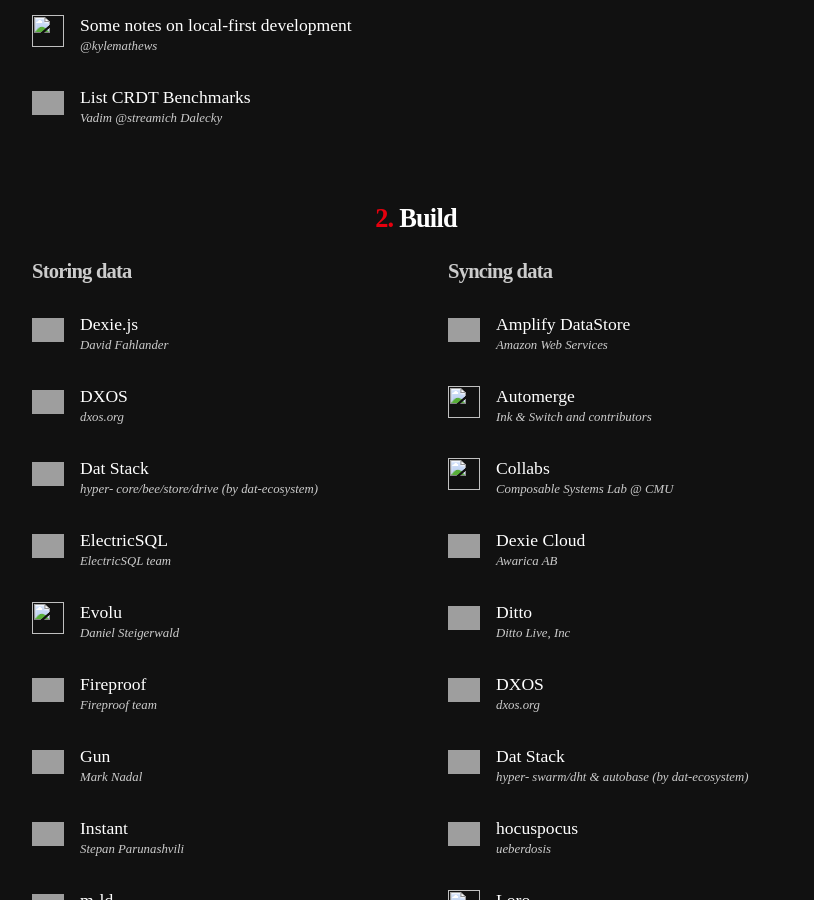
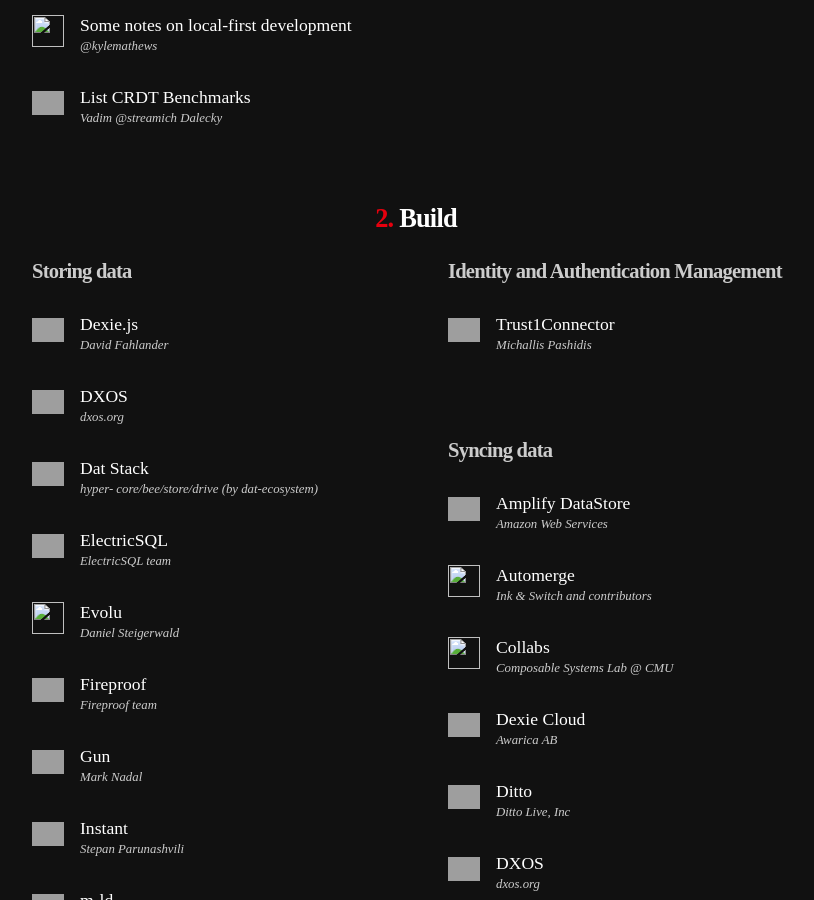
Before and after one commit to mylofi/localfirstweb.dev, a Jekyll site: the page built from index.html, in a window 1280 px wide and 900 px high, scrolled down 1603 px. Shown: the whole window, without its empty margins (224-1038 px from the left). Built offline with Jekyll 4.4.1, drawn with Linux system fonts in a browser that asks for light colours; some web fonts are replaced; grey boxes are pictures that could not be loaded.

Commit message:
Add Trust1Connector local IDP
Trust1Connector is a middleware for smart-card communcation, mobile wallets and verifiable claims, running local-first. The local-first vision was already enforced at the start of the product in 2014. The cloud is used for synchronization and connectivity is optional.

```diff
--- a/_data/content.json
+++ b/_data/content.json
@@ -250,6 +250,17 @@
             "author": "Radek Pietruszewski / Nozbe",
             "url": "https://watermelondb.dev",
             "icon": "https://raw.githubusercontent.com/Nozbe/WatermelonDB/master/assets/icon128x128.png"
+          }
+        ]
+      },
+      {
+        "title": "Identity and Authentication Management",
+        "items": [
+          {
+            "title": "Trust1Connector",
+            "author": "Michallis Pashidis",
+            "url": "https://rmc.t1t.io",
+            "icon": "https://i.imgur.com/uOr2AvA.png"
           }
         ]
       },
```
